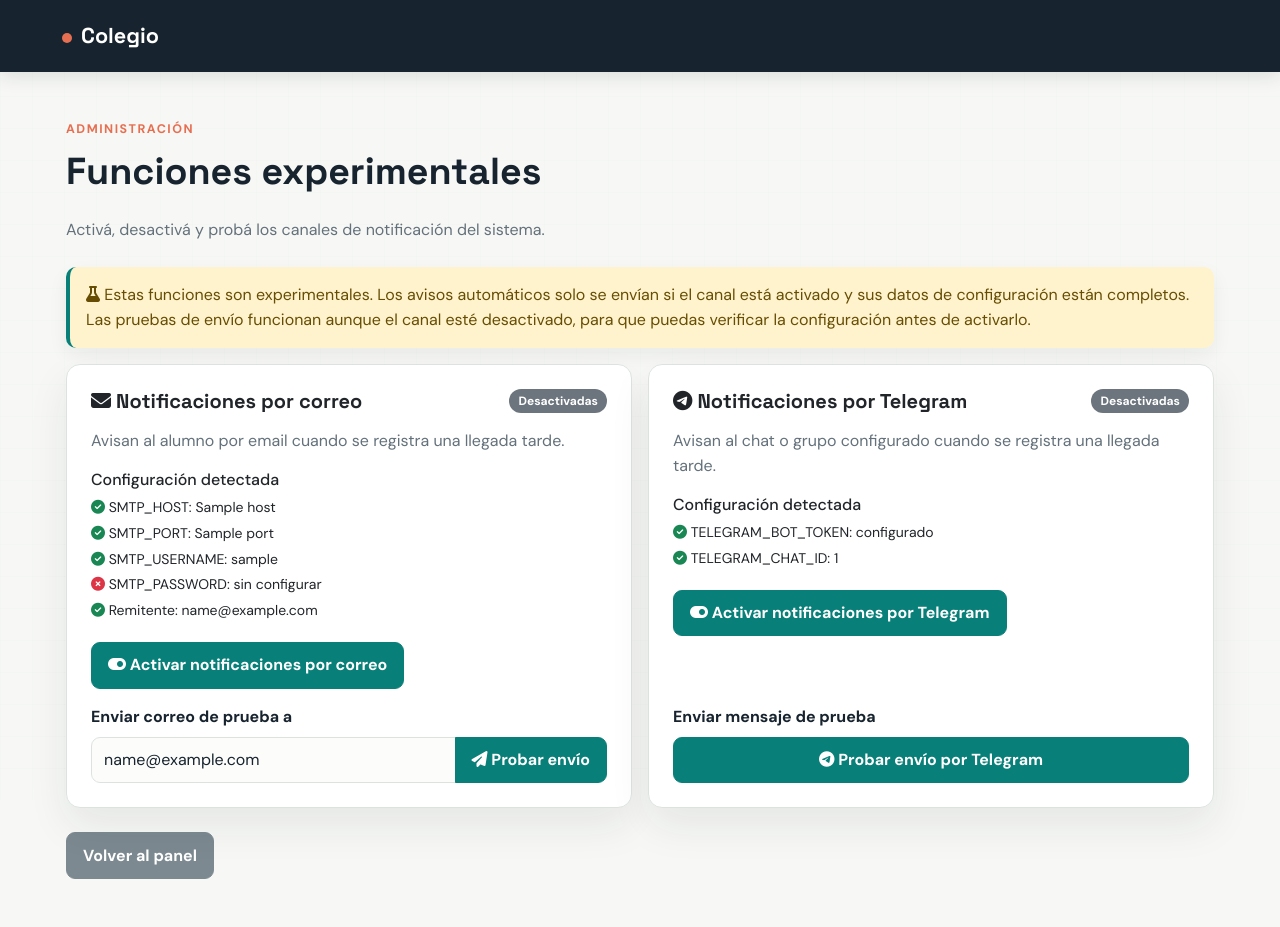
After one commit to tupacflores-rgb/Sistema-de-porter-a, a Flask app: template ProyectoGestion de asistencia/templates/funciones_experimentales.html in a window 1280 px wide. The commit adds this page. Run offline with Flask 3, Linux system fonts and the light colour scheme; the template is opened without the code that fills it: most values are stand-ins (such as "Sample title", 1, 10 or a date in 2020); parts of the project's set-up code (start-up, migrations or seed data) failed here and were passed over.

Commit message:
feat: agrega funciones experimentales de notificaciones
Incorpora un apartado en el panel directivo para activar o desactivar los avisos por correo y Telegram, enviar pruebas y persistir el estado en la base de datos.

```diff
--- a/ProyectoGestion de asistencia/app.py
+++ b/ProyectoGestion de asistencia/app.py
@@ -67,21 +67,9 @@ def send_telegram_message(message: str) -> bool:
         return False
 
 
-def send_late_arrival_telegram(alumno, fecha: str, hora: str) -> bool:
-    """Envía un aviso opcional de llegada tarde."""
-    message = (
-        'Aviso de llegada tarde\n'
-        f"Alumno: {alumno['nombre']} {alumno['apellido']}\n"
-        f"Curso: {alumno['curso'] or 'Sin curso'}\n"
-        f'Fecha: {fecha}\n'
-        f'Hora de llegada: {hora}'
-    )
-    return send_telegram_message(message)
-
-
-def send_late_arrival_email(alumno, fecha: str, hora: str) -> bool:
-    """Envía un aviso opcional por email sin impedir el registro de asistencia."""
-    recipient = (alumno['email'] or '').strip()
+def send_email_message(recipient: str, subject: str, body: str) -> bool:
+    """Envía un correo opcional sin impedir la operación principal."""
+    recipient = (recipient or '').strip()
     smtp_host = os.environ.get('SMTP_HOST', '').strip()
     smtp_username = os.environ.get('SMTP_USERNAME', '').strip()
     smtp_password = os.environ.get('SMTP_PASSWORD', '')
@@ -90,16 +78,10 @@ def send_late_arrival_email(alumno, fecha: str, hora: str) -> bool:
         return False
 
     message = EmailMessage()
-    message['Subject'] = 'Aviso de llegada tarde'
+    message['Subject'] = subject
     message['From'] = sender
     message['To'] = recipient
-    message.set_content(
-        'Se registró una llegada tarde en el sistema de asistencia.\n\n'
-        f"Alumno: {alumno['nombre']} {alumno['apellido']}\n"
-        f"Curso: {alumno['curso'] or 'Sin curso'}\n"
-        f'Fecha: {fecha}\n'
-        f'Hora de llegada: {hora}\n'
-    )
+    message.set_content(body)
 
     try:
         port = int(os.environ.get('SMTP_PORT', '587'))
@@ -115,8 +97,36 @@ def send_late_arrival_email(alumno, fecha: str, hora: str) -> bool:
             smtp.send_message(message)
         return True
     except (OSError, smtplib.SMTPException, ValueError):
-        app.logger.exception('No se pudo enviar el aviso de llegada tarde por email.')
+        app.logger.exception('No se pudo enviar el correo %s', subject)
         return False
+
+
+def send_late_arrival_telegram(alumno, fecha: str, hora: str) -> bool:
+    """Envía un aviso opcional de llegada tarde si el canal está activo."""
+    if not notificaciones_activas('telegram'):
+        return False
+    message = (
+        'Aviso de llegada tarde\n'
+        f"Alumno: {alumno['nombre']} {alumno['apellido']}\n"
+        f"Curso: {alumno['curso'] or 'Sin curso'}\n"
+        f'Fecha: {fecha}\n'
+        f'Hora de llegada: {hora}'
+    )
+    return send_telegram_message(message)
+
+
+def send_late_arrival_email(alumno, fecha: str, hora: str) -> bool:
+    """Envía un aviso opcional por email sin impedir el registro de asistencia."""
+    if not notificaciones_activas('email'):
+        return False
+    body = (
+        'Se registró una llegada tarde en el sistema de asistencia.\n\n'
+        f"Alumno: {alumno['nombre']} {alumno['apellido']}\n"
+        f"Curso: {alumno['curso'] or 'Sin curso'}\n"
+        f'Fecha: {fecha}\n'
+        f'Hora de llegada: {hora}\n'
+    )
+    return send_email_message(alumno['email'], 'Aviso de llegada tarde', body)
 
 # Preserve existing backup files and their database history when moving to backup_db/.
 if os.path.isdir(LEGACY_BACKUP_FOLDER):
@@ -183,6 +193,12 @@ def init_db():
             tamano INTEGER NOT NULL
         )
     ''')
+    conn.execute('''
+        CREATE TABLE IF NOT EXISTS ajustes (
+            clave TEXT PRIMARY KEY,
+            valor TEXT NOT NULL
+        )
+    ''')
 
     def add_column_if_missing(table, column, definition):
         existing = [row[1] for row in conn.execute(f"PRAGMA table_info({table})").fetchall()]
@@ -240,8 +256,38 @@ def init_db():
                      ('admin@colegio.com', generate_password_hash('admin123'), 'Administrador', 'Admin', '', 'directivo', None, None, None))
     except sqlite3.IntegrityError:
         pass
+    # Los canales quedan activos por defecto para conservar el comportamiento previo.
+    conn.execute("INSERT OR IGNORE INTO ajustes (clave, valor) VALUES ('notificaciones_email', '1')")
+    conn.execute("INSERT OR IGNORE INTO ajustes (clave, valor) VALUES ('notificaciones_telegram', '1')")
     conn.commit()
     conn.close()
+
+
+def get_ajuste(clave: str, default: str = '') -> str:
+    conn = get_db()
+    row = conn.execute('SELECT valor FROM ajustes WHERE clave=?', (clave,)).fetchone()
+    conn.close()
+    return row['valor'] if row else default
+
+
+def set_ajuste(clave: str, valor: str) -> None:
+    conn = get_db()
+    conn.execute(
+        'INSERT INTO ajustes (clave, valor) VALUES (?, ?) '
+        'ON CONFLICT(clave) DO UPDATE SET valor=excluded.valor',
+        (clave, valor),
+    )
+    conn.commit()
+    conn.close()
+
+
+def notificaciones_activas(canal: str) -> bool:
+    """Indica si un canal experimental ('email' o 'telegram') está habilitado."""
+    try:
+        return get_ajuste(f'notificaciones_{canal}', '1') == '1'
+    except sqlite3.Error:
+        app.logger.exception('No se pudo leer la configuración de notificaciones.')
+        return False
 
 def allowed_file(filename):
     return '.' in filename and filename.rsplit('.', 1)[1].lower() in app.config['ALLOWED_EXTENSIONS']
@@ -586,6 +632,90 @@ def dashboard_directivo():
                            total_preceptores=total_preceptores)
 
 
+@app.route('/directivo/funciones-experimentales')
+@login_required
+@rol_requerido('directivo')
+def funciones_experimentales():
+    conn = get_db()
+    directivo = conn.execute("SELECT email FROM usuarios WHERE id=?", (session['usuario_id'],)).fetchone()
+    conn.close()
+    email_config = {
+        'host': os.environ.get('SMTP_HOST', '').strip(),
+        'port': os.environ.get('SMTP_PORT', '587').strip() or '587',
+        'username': os.environ.get('SMTP_USERNAME', '').strip(),
+        'password': bool(os.environ.get('SMTP_PASSWORD', '')),
+        'from_email': os.environ.get('SMTP_FROM_EMAIL', os.environ.get('SMTP_USERNAME', '')).strip(),
+    }
+    telegram_config = {
+        'token': bool(os.environ.get('TELEGRAM_BOT_TOKEN', '').strip()),
+        'chat_id': os.environ.get('TELEGRAM_CHAT_ID', '').strip(),
+    }
+    return render_template(
+        'funciones_experimentales.html',
+        email_activas=notificaciones_activas('email'),
+        telegram_activas=notificaciones_activas('telegram'),
+        email_config=email_config,
+        telegram_config=telegram_config,
+        email_directivo=directivo['email'] if directivo else '',
+    )
+
+
+@app.route('/directivo/funciones-experimentales/email', methods=['POST'])
+@login_required
+@rol_requerido('directivo')
+def alternar_notificaciones_email():
+    accion = request.form.get('accion')
+    if accion not in ('activar', 'desactivar'):
+        flash('Acción inválida para las notificaciones por correo.')
+    else:
+        set_ajuste('notificaciones_email', '1' if accion == 'activar' else '0')
+        flash('Notificaciones por correo activadas.' if accion == 'activar'
+              else 'Notificaciones por correo desactivadas.')
+    return redirect(url_for('funciones_experimentales'))
+
+
+@app.route('/directivo/funciones-experimentales/telegram', methods=['POST'])
+@login_required
+@rol_requerido('directivo')
+def alternar_notificaciones_telegram():
+    accion = request.form.get('accion')
+    if accion not in ('activar', 'desactivar'):
+        flash('Acción inválida para las notificaciones por Telegram.')
+    else:
+        set_ajuste('notificaciones_telegram', '1' if accion == 'activar' else '0')
+        flash('Notificaciones por Telegram activadas.' if accion == 'activar'
+              else 'Notificaciones por Telegram desactivadas.')
+    return redirect(url_for('funciones_experimentales'))
+
+
+@app.route('/directivo/funciones-experimentales/email/test', methods=['POST'])
+@login_required
+@rol_requerido('directivo')
+def probar_email():
+    destinatario = request.form.get('destinatario', '').strip()
+    if not destinatario:
+        conn = get_db()
+        directivo = conn.execute("SELECT email FROM usuarios WHERE id=?", (session['usuario_id'],)).fetchone()
+        conn.close()
+        destinatario = directivo['email'] if directivo else ''
+    if not destinatario or not re.fullmatch(r'[^\s@]+@[^\s@]+\.[^\s@]+', destinatario):
+        flash('Ingresá una dirección de correo válida para la prueba.')
+    elif not os.environ.get('SMTP_HOST', '').strip():
+        flash('Falta configurar SMTP_HOST.')
+    elif not os.environ.get('SMTP_FROM_EMAIL', os.environ.get('SMTP_USERNAME', '')).strip():
+        flash('Falta configurar SMTP_FROM_EMAIL o SMTP_USERNAME.')
+    elif send_email_message(
+        destinatario,
+        'Prueba de notificaciones por correo',
+        'Mensaje de prueba del sistema de asistencia.\n\n'
+        'Si recibís este correo, las notificaciones por email están configuradas correctamente.\n',
+    ):
+        flash(f'Correo de prueba enviado correctamente a {destinatario}.')
+    else:
+        flash('No se pudo enviar el correo de prueba. Revisá el servidor SMTP, las credenciales y la conexión.')
+    return redirect(url_for('funciones_experimentales'))
+
+
 @app.route('/directivo/telegram/test', methods=['POST'])
 @login_required
 @rol_requerido('directivo')
@@ -598,7 +728,7 @@ def probar_telegram():
         flash('Mensaje de prueba enviado correctamente por Telegram.')
     else:
         flash('No se pudo enviar el mensaje de prueba por Telegram. Revisá el token, el chat y la conexión.')
-    return redirect(url_for('dashboard_directivo'))
+    return redirect(url_for('funciones_experimentales'))
 
 @app.route('/preceptor')
 @login_required
--- a/ProyectoGestion de asistencia/templates/dashboard_directivo.html
+++ b/ProyectoGestion de asistencia/templates/dashboard_directivo.html
@@ -30,8 +30,6 @@
   <a href="{{ url_for('reporte_asistencia') }}" class="list-group-item list-group-item-action"><i class="fa-solid fa-chart-column"></i> Ver asistencia por curso</a>
   <a href="{{ url_for('carga_masiva') }}" class="list-group-item list-group-item-action"><i class="fa-solid fa-file-import"></i> Carga masiva de datos</a>
   <a href="{{ url_for('gestion_backups') }}" class="list-group-item list-group-item-action"><i class="fa-solid fa-hard-drive"></i> Backups de la base de datos</a>
-  <form method="post" action="{{ url_for('probar_telegram') }}" class="list-group-item p-0">
-    <button type="submit" class="btn btn-link list-group-item-action text-start w-100"><i class="fa-brands fa-telegram"></i> Probar notificaciones de Telegram</button>
-  </form>
+  <a href="{{ url_for('funciones_experimentales') }}" class="list-group-item list-group-item-action"><i class="fa-solid fa-flask"></i> Funciones experimentales</a>
 </div>
 {% endblock %}
--- /dev/null
+++ b/ProyectoGestion de asistencia/templates/funciones_experimentales.html
@@ -0,0 +1,121 @@
+{% extends "base.html" %}
+{% block content %}
+<div class="dashboard-head">
+  <div>
+    <div class="login-kicker">Administración</div>
+    <h2>Funciones experimentales</h2>
+    <p>Activá, desactivá y probá los canales de notificación del sistema.</p>
+  </div>
+</div>
+
+<div class="alert alert-warning" role="alert">
+  <i class="fa-solid fa-flask"></i>
+  Estas funciones son experimentales. Los avisos automáticos solo se envían si el canal está activado y sus datos de configuración están completos.
+  Las pruebas de envío funcionan aunque el canal esté desactivado, para que puedas verificar la configuración antes de activarlo.
+</div>
+
+<div class="row g-3 mb-4">
+  <div class="col-lg-6">
+    <div class="card h-100">
+      <div class="card-body d-flex flex-column">
+        <div class="d-flex justify-content-between align-items-start gap-3 mb-3">
+          <h5 class="card-title mb-0"><i class="fa-solid fa-envelope"></i> Notificaciones por correo</h5>
+          {% if email_activas %}
+          <span class="badge bg-success">Activadas</span>
+          {% else %}
+          <span class="badge bg-secondary">Desactivadas</span>
+          {% endif %}
+        </div>
+        <p class="text-muted">Avisan al alumno por email cuando se registra una llegada tarde.</p>
+
+        <h6>Configuración detectada</h6>
+        <ul class="list-unstyled small mb-3">
+          <li class="mb-1">
+            {% if email_config.host %}<i class="fa-solid fa-circle-check text-success"></i>{% else %}<i class="fa-solid fa-circle-xmark text-danger"></i>{% endif %}
+            SMTP_HOST: {{ email_config.host or 'sin configurar' }}
+          </li>
+          <li class="mb-1">
+            <i class="fa-solid fa-circle-check text-success"></i>
+            SMTP_PORT: {{ email_config.port }}
+          </li>
+          <li class="mb-1">
+            {% if email_config.username %}<i class="fa-solid fa-circle-check text-success"></i>{% else %}<i class="fa-solid fa-circle-xmark text-danger"></i>{% endif %}
+            SMTP_USERNAME: {{ email_config.username or 'sin configurar' }}
+          </li>
+          <li class="mb-1">
+            {% if email_config.password %}<i class="fa-solid fa-circle-check text-success"></i>{% else %}<i class="fa-solid fa-circle-xmark text-danger"></i>{% endif %}
+            SMTP_PASSWORD: {{ 'configurada' if email_config.password else 'sin configurar' }}
+          </li>
+          <li class="mb-1">
+            {% if email_config.from_email %}<i class="fa-solid fa-circle-check text-success"></i>{% else %}<i class="fa-solid fa-circle-xmark text-danger"></i>{% endif %}
+            Remitente: {{ email_config.from_email or 'sin configurar' }}
+          </li>
+        </ul>
+
+        <form method="post" action="{{ url_for('alternar_notificaciones_email') }}" class="mb-3">
+          {% if email_activas %}
+          <input type="hidden" name="accion" value="desactivar">
+          <button type="submit" class="btn btn-outline-danger"><i class="fa-solid fa-toggle-off"></i> Desactivar notificaciones por correo</button>
+          {% else %}
+          <input type="hidden" name="accion" value="activar">
+          <button type="submit" class="btn btn-success"><i class="fa-solid fa-toggle-on"></i> Activar notificaciones por correo</button>
+          {% endif %}
+        </form>
+
+        <form method="post" action="{{ url_for('probar_email') }}" class="mt-auto">
+          <label for="destinatario">Enviar correo de prueba a</label>
+          <div class="input-group">
+            <input type="email" class="form-control" id="destinatario" name="destinatario" value="{{ email_directivo }}" placeholder="correo@ejemplo.com" required>
+            <button type="submit" class="btn btn-primary"><i class="fa-solid fa-paper-plane"></i> Probar envío</button>
+          </div>
+        </form>
+      </div>
+    </div>
+  </div>
+
+  <div class="col-lg-6">
+    <div class="card h-100">
+      <div class="card-body d-flex flex-column">
+        <div class="d-flex justify-content-between align-items-start gap-3 mb-3">
+          <h5 class="card-title mb-0"><i class="fa-brands fa-telegram"></i> Notificaciones por Telegram</h5>
+          {% if telegram_activas %}
+          <span class="badge bg-success">Activadas</span>
+          {% else %}
+          <span class="badge bg-secondary">Desactivadas</span>
+          {% endif %}
+        </div>
+        <p class="text-muted">Avisan al chat o grupo configurado cuando se registra una llegada tarde.</p>
+
+        <h6>Configuración detectada</h6>
+        <ul class="list-unstyled small mb-3">
+          <li class="mb-1">
+            {% if telegram_config.token %}<i class="fa-solid fa-circle-check text-success"></i>{% else %}<i class="fa-solid fa-circle-xmark text-danger"></i>{% endif %}
+            TELEGRAM_BOT_TOKEN: {{ 'configurado' if telegram_config.token else 'sin configurar' }}
+          </li>
+          <li class="mb-1">
+            {% if telegram_config.chat_id %}<i class="fa-solid fa-circle-check text-success"></i>{% else %}<i class="fa-solid fa-circle-xmark text-danger"></i>{% endif %}
+            TELEGRAM_CHAT_ID: {{ telegram_config.chat_id or 'sin configurar' }}
+          </li>
+        </ul>
+
+        <form method="post" action="{{ url_for('alternar_notificaciones_telegram') }}" class="mb-3">
+          {% if telegram_activas %}
+          <input type="hidden" name="accion" value="desactivar">
+          <button type="submit" class="btn btn-outline-danger"><i class="fa-solid fa-toggle-off"></i> Desactivar notificaciones por Telegram</button>
+          {% else %}
+          <input type="hidden" name="accion" value="activar">
+          <button type="submit" class="btn btn-success"><i class="fa-solid fa-toggle-on"></i> Activar notificaciones por Telegram</button>
+          {% endif %}
+        </form>
+
+        <form method="post" action="{{ url_for('probar_telegram') }}" class="mt-auto">
+          <label>Enviar mensaje de prueba</label>
+          <button type="submit" class="btn btn-primary w-100"><i class="fa-brands fa-telegram"></i> Probar envío por Telegram</button>
+        </form>
+      </div>
+    </div>
+  </div>
+</div>
+
+<a href="{{ url_for('dashboard_directivo') }}" class="btn btn-secondary">Volver al panel</a>
+{% endblock %}
```
